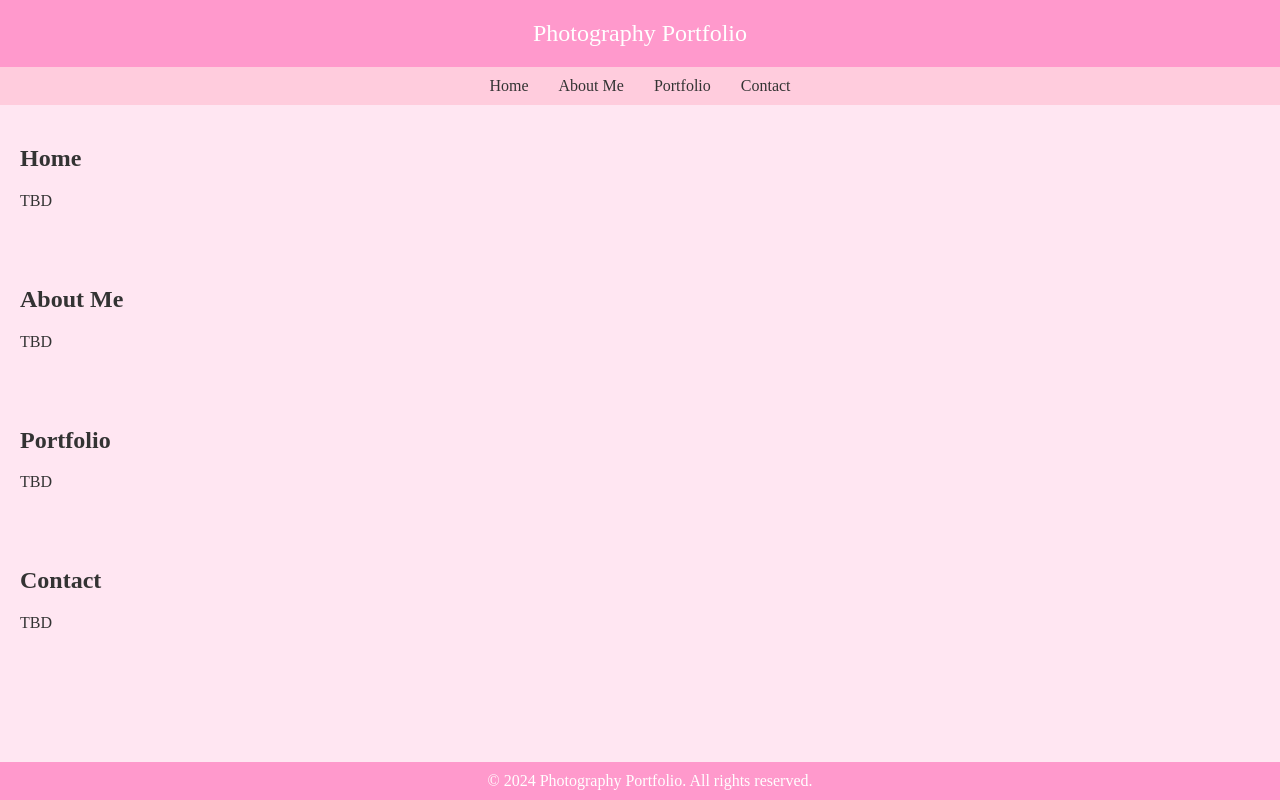
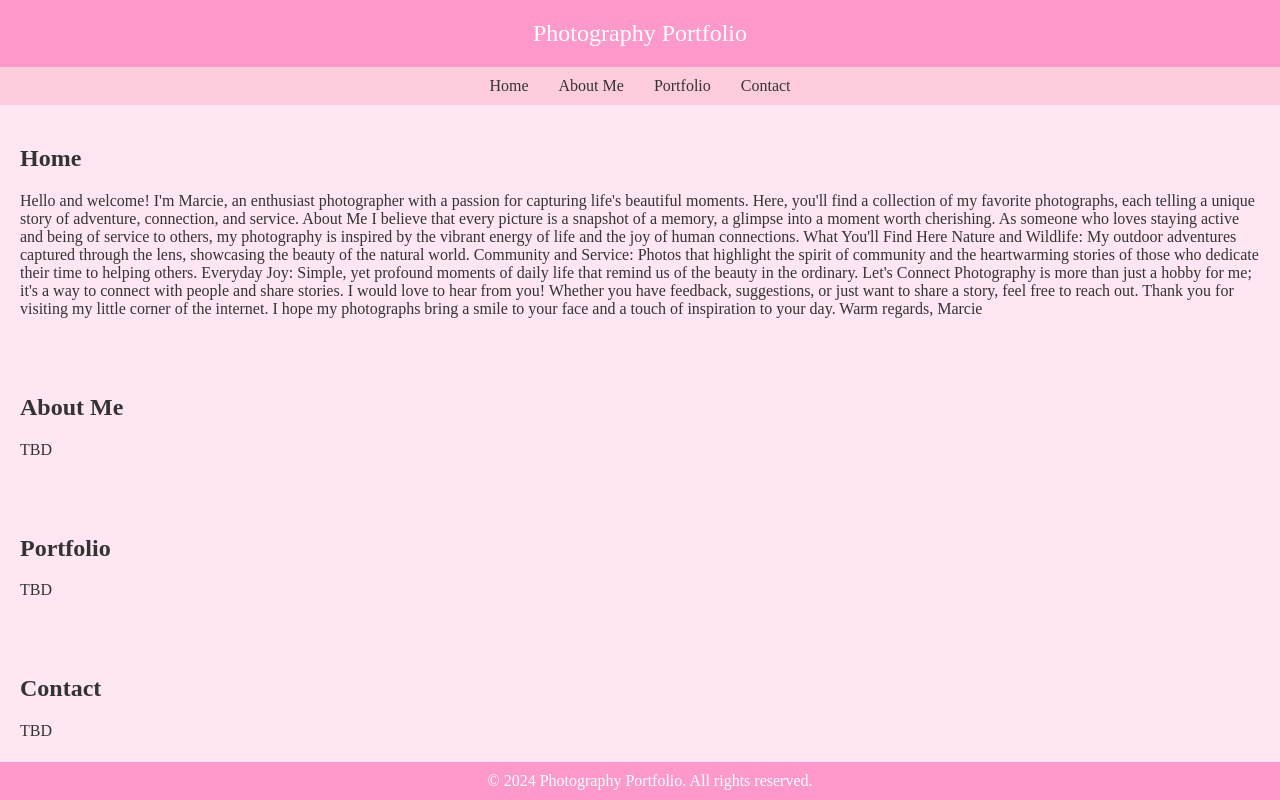
Before and after one commit to JoeDubYuh/MarcieThePhotographer, a plain HTML site: page index.html in a window 1280 px wide. Drawn offline with Linux system fonts and the light colour scheme.

Commit message:
Update index.html

```diff
--- a/index.html
+++ b/index.html
@@ -56,7 +56,22 @@
     </nav>
     <section id="home">
         <h2>Home</h2>
-        <p>TBD</p>
+        <p> Hello and welcome! I'm Marcie, an enthusiast photographer with a passion for capturing life's beautiful moments. Here, you'll find a collection of my favorite photographs, each telling a unique story of adventure, connection, and service.
+
+About Me
+I believe that every picture is a snapshot of a memory, a glimpse into a moment worth cherishing. As someone who loves staying active and being of service to others, my photography is inspired by the vibrant energy of life and the joy of human connections.
+
+What You'll Find Here
+Nature and Wildlife: My outdoor adventures captured through the lens, showcasing the beauty of the natural world.
+Community and Service: Photos that highlight the spirit of community and the heartwarming stories of those who dedicate their time to helping others.
+Everyday Joy: Simple, yet profound moments of daily life that remind us of the beauty in the ordinary.
+Let's Connect
+Photography is more than just a hobby for me; it's a way to connect with people and share stories. I would love to hear from you! Whether you have feedback, suggestions, or just want to share a story, feel free to reach out.
+
+Thank you for visiting my little corner of the internet. I hope my photographs bring a smile to your face and a touch of inspiration to your day.
+
+Warm regards,
+Marcie</p>
     </section>
     <section id="about">
         <h2>About Me</h2>
```
